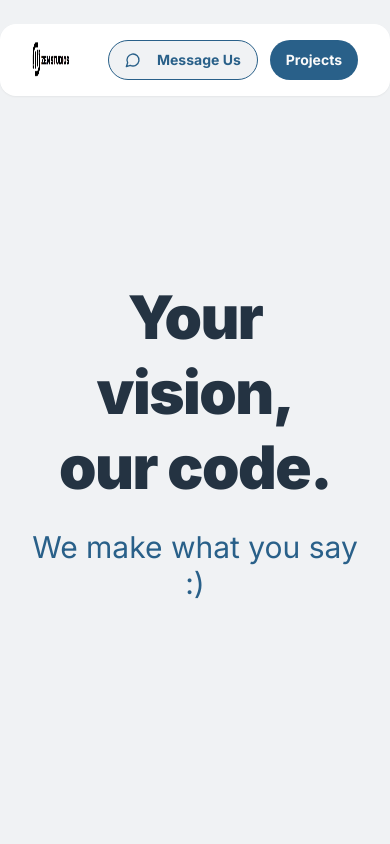
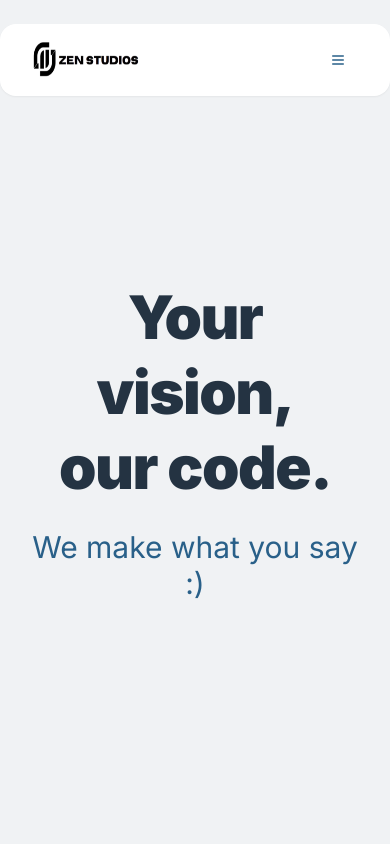
Before and after one commit to Faseeh06/zenstudios, a Next.js app: page / in a window 390 px wide. Shown: the top 844 px of the page. Built offline with nearby package versions, Linux system fonts and the light colour scheme.

Commit message:
Mobile UI FIxes

```diff
--- a/components/navbar.tsx
+++ b/components/navbar.tsx
@@ -1,7 +1,14 @@
-import { MessageCircle } from "lucide-react"
+import { MessageCircle, Menu } from "lucide-react"
 import { Button } from "@/components/ui/button"
 import Link from "next/link"
 import Image from "next/image"
+import {
+  DropdownMenu,
+  DropdownMenuTrigger,
+  DropdownMenuContent,
+  DropdownMenuItem,
+  DropdownMenuSeparator,
+} from "@/components/ui/dropdown-menu"
 
 export function Navbar() {
   return (
@@ -20,7 +27,7 @@ export function Navbar() {
           </Link>
         </div>
 
-        {/* Centered Navigation */}
+        {/* Centered Navigation - Desktop */}
         <nav className="flex-1 flex justify-center">
           <div className="hidden md:flex space-x-12">
             <Link
@@ -41,9 +48,9 @@ export function Navbar() {
           </div>
         </nav>
 
-        {/* Action Buttons */}
+        {/* Action Buttons - Desktop */}
         <div className="flex-1 flex justify-end">
-          <div className="flex items-center space-x-3">
+          <div className="hidden md:flex items-center space-x-3">
             <Link href="/contact">
               <Button
                 variant="outline"
@@ -61,6 +68,37 @@ export function Navbar() {
               </Button>
             </Link>
           </div>
+
+          {/* Hamburger Menu - Mobile */}
+          <div className="md:hidden flex items-center">
+            <DropdownMenu>
+              <DropdownMenuTrigger asChild>
+                <Button variant="ghost" size="icon" className="rounded-full">
+                  <Menu className="w-7 h-7 text-primary" />
+                </Button>
+              </DropdownMenuTrigger>
+              <DropdownMenuContent align="end" className="w-56 mt-2">
+                <DropdownMenuItem asChild>
+                  <Link href="/services" className="w-full font-bold">Services</Link>
+                </DropdownMenuItem>
+                <DropdownMenuItem asChild>
+                  <Link href="/about" className="w-full font-bold">Who Are We</Link>
+                </DropdownMenuItem>
+                <DropdownMenuItem asChild>
+                  <Link href="/toolkit" className="w-full font-bold">Toolkit</Link>
+                </DropdownMenuItem>
+                <DropdownMenuSeparator />
+                <DropdownMenuItem asChild>
+                  <Link href="/contact" className="w-full font-bold flex items-center">
+                    <MessageCircle className="w-4 h-4 mr-2" /> Message Us
+                  </Link>
+                </DropdownMenuItem>
+                <DropdownMenuItem asChild>
+                  <Link href="/projects" className="w-full font-bold">Projects</Link>
+                </DropdownMenuItem>
+              </DropdownMenuContent>
+            </DropdownMenu>
+          </div>
         </div>
       </header>
     </div>
```
